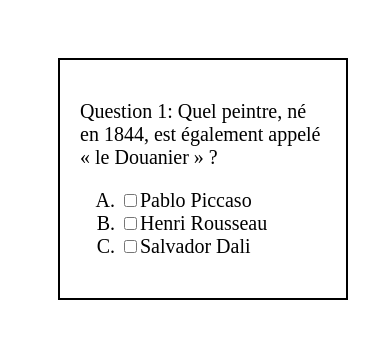
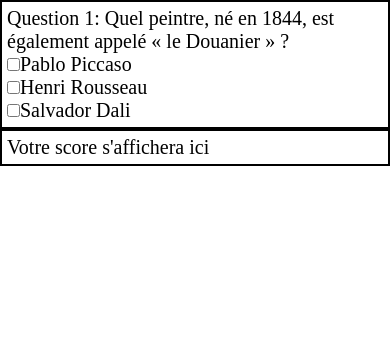
Before and after one commit to Scrirock/eval-JQuerry, a plain HTML site: page index.html in a window 390 px wide. Drawn offline with nearby package versions, Linux system fonts and the light colour scheme.

Commit message:
responsive

```diff
--- a/style.css
+++ b/style.css
@@ -24,3 +24,28 @@ div{
 #divScore{
     position: fixed;
 }
+
+@media screen and (max-width: 600px){
+    #container{
+        display: flex;
+        flex-flow: column nowrap;
+    }
+
+    #question{
+        width: 100%;
+    }
+
+    #question, #divScore{
+        padding: 0.5rem;
+        margin: 0;
+    }
+
+    *{
+        margin: 0;
+        padding: 0;
+    }
+
+    #divScore{
+        position: relative;
+    }
+}
```
